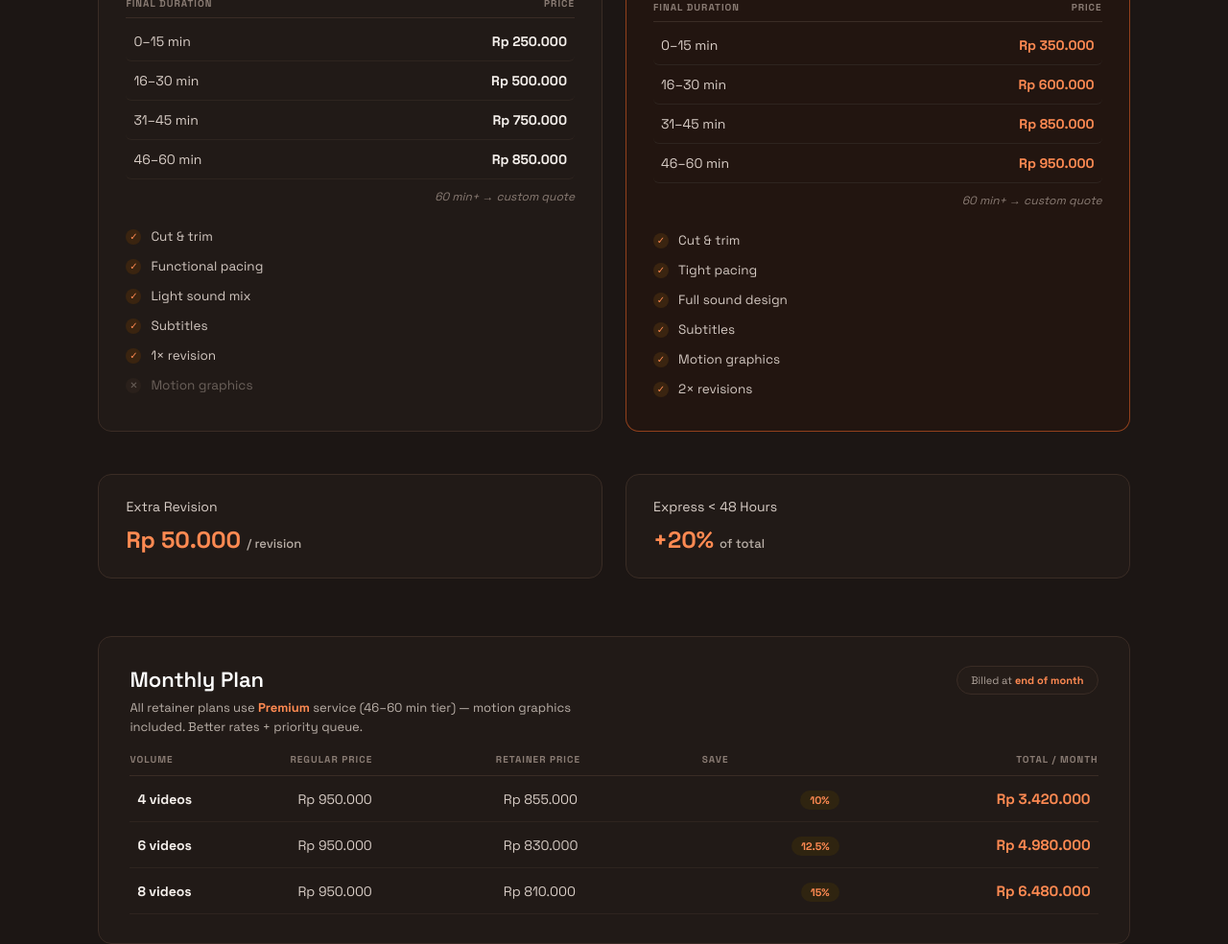
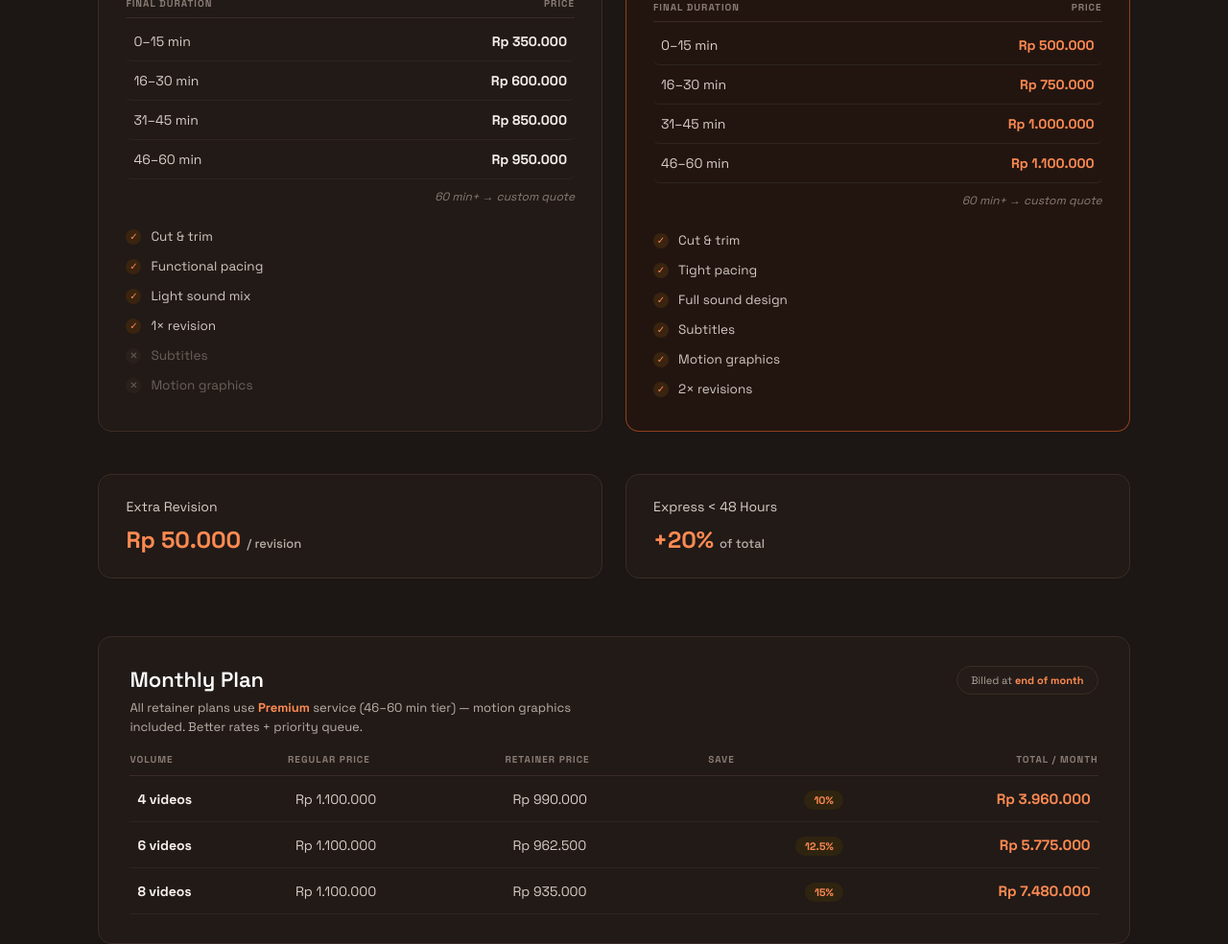
Before and after one commit to faiz-mecca/faiz-portfolio, a website: page pricing.html in a window 1280 px wide. Shown: the part 1480-2464 px from the top of the page at 96% size. Drawn offline with Linux system fonts and the light colour scheme.

Commit message:
Update Long Form pricing: +100K/tier Standard, +150K/tier Premium, drop subtitles from Standard
Standard now crosses out both Subtitles and Motion graphics (350K/600K/850K/950K).
Premium moves to 500K/750K/1.000.000/1.100.000. Monthly retainer table recalculated
off the new Premium 46-60min price (1.100.000) at the same 10/12.5/15% discount tiers.

Co-Authored-By: Claude Sonnet 5 <noreply@anthropic.com>

```diff
--- a/pricing.html
+++ b/pricing.html
@@ -104,16 +104,16 @@
         <h3 data-i18n="std_name">Standard</h3>
         <div class="cdesc" data-i18n="std_desc">Basic cuts, functional pacing, and a light sound mix — no motion graphics.</div>
         <div class="tbl-head"><span data-i18n="tbl_dur">FINAL DURATION</span><span data-i18n="tbl_price">PRICE</span></div>
-        <div class="row"><span class="dur">0–15 min</span><span class="price">Rp 250.000</span></div>
-        <div class="row"><span class="dur">16–30 min</span><span class="price">Rp 500.000</span></div>
-        <div class="row"><span class="dur">31–45 min</span><span class="price">Rp 750.000</span></div>
-        <div class="row"><span class="dur">46–60 min</span><span class="price">Rp 850.000</span></div>
+        <div class="row"><span class="dur">0–15 min</span><span class="price">Rp 350.000</span></div>
+        <div class="row"><span class="dur">16–30 min</span><span class="price">Rp 600.000</span></div>
+        <div class="row"><span class="dur">31–45 min</span><span class="price">Rp 850.000</span></div>
+        <div class="row"><span class="dur">46–60 min</span><span class="price">Rp 950.000</span></div>
         <div class="custom-row" data-i18n="custom_row">60 min+ → custom quote</div>
         <div class="feat"><span class="check">✓</span> <span data-i18n="feat_cut">Cut &amp; trim</span></div>
         <div class="feat"><span class="check">✓</span> <span data-i18n="lf_feat_pacing_std">Functional pacing</span></div>
         <div class="feat"><span class="check">✓</span> <span data-i18n="feat_sound">Light sound mix</span></div>
-        <div class="feat"><span class="check">✓</span> <span data-i18n="feat_subs">Subtitles</span></div>
         <div class="feat"><span class="check">✓</span> <span data-i18n="feat_rev1">1× revision</span></div>
+        <div class="feat off"><span class="cross">✕</span> <span data-i18n="feat_subs">Subtitles</span></div>
         <div class="feat off"><span class="cross">✕</span> <span data-i18n="feat_mg">Motion graphics</span></div>
       </div>
 
@@ -122,10 +122,10 @@
         <h3 data-i18n="prem_name">Premium</h3>
         <div class="cdesc" data-i18n="prem_desc">Full edit — tight pacing, full sound design, and motion graphics.</div>
         <div class="tbl-head"><span data-i18n="tbl_dur">FINAL DURATION</span><span data-i18n="tbl_price">PRICE</span></div>
-        <div class="row"><span class="dur">0–15 min</span><span class="price">Rp 350.000</span></div>
-        <div class="row"><span class="dur">16–30 min</span><span class="price">Rp 600.000</span></div>
-        <div class="row"><span class="dur">31–45 min</span><span class="price">Rp 850.000</span></div>
-        <div class="row"><span class="dur">46–60 min</span><span class="price">Rp 950.000</span></div>
+        <div class="row"><span class="dur">0–15 min</span><span class="price">Rp 500.000</span></div>
+        <div class="row"><span class="dur">16–30 min</span><span class="price">Rp 750.000</span></div>
+        <div class="row"><span class="dur">31–45 min</span><span class="price">Rp 1.000.000</span></div>
+        <div class="row"><span class="dur">46–60 min</span><span class="price">Rp 1.100.000</span></div>
         <div class="custom-row" data-i18n="custom_row">60 min+ → custom quote</div>
         <div class="feat"><span class="check">✓</span> <span data-i18n="feat_cut">Cut &amp; trim</span></div>
         <div class="feat"><span class="check">✓</span> <span data-i18n="lf_feat_pacing_prem">Tight pacing</span></div>
@@ -158,9 +158,9 @@
             <th data-i18n="ret_save">SAVE</th>
             <th style="text-align:right" data-i18n="ret_total">TOTAL / MONTH</th>
           </tr>
-          <tr><td class="vol" data-i18n="ret_4">4 videos</td><td>Rp 950.000</td><td>Rp 855.000</td><td class="save"><span class="save-badge">10%</span></td><td class="total">Rp 3.420.000</td></tr>
-          <tr><td class="vol" data-i18n="ret_6">6 videos</td><td>Rp 950.000</td><td>Rp 830.000</td><td class="save"><span class="save-badge">12.5%</span></td><td class="total">Rp 4.980.000</td></tr>
-          <tr><td class="vol" data-i18n="ret_8">8 videos</td><td>Rp 950.000</td><td>Rp 810.000</td><td class="save"><span class="save-badge">15%</span></td><td class="total">Rp 6.480.000</td></tr>
+          <tr><td class="vol" data-i18n="ret_4">4 videos</td><td>Rp 1.100.000</td><td>Rp 990.000</td><td class="save"><span class="save-badge">10%</span></td><td class="total">Rp 3.960.000</td></tr>
+          <tr><td class="vol" data-i18n="ret_6">6 videos</td><td>Rp 1.100.000</td><td>Rp 962.500</td><td class="save"><span class="save-badge">12.5%</span></td><td class="total">Rp 5.775.000</td></tr>
+          <tr><td class="vol" data-i18n="ret_8">8 videos</td><td>Rp 1.100.000</td><td>Rp 935.000</td><td class="save"><span class="save-badge">15%</span></td><td class="total">Rp 7.480.000</td></tr>
         </table>
       </div>
     </div>
```
